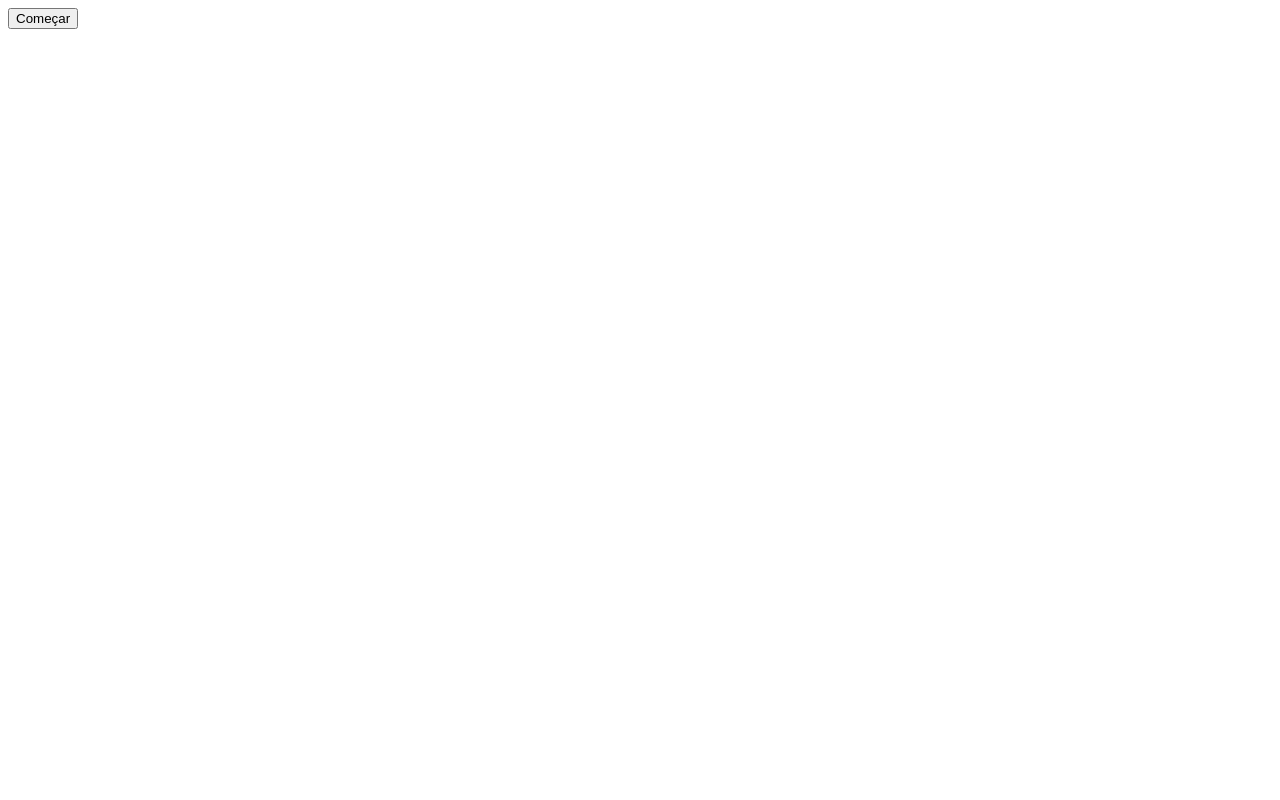
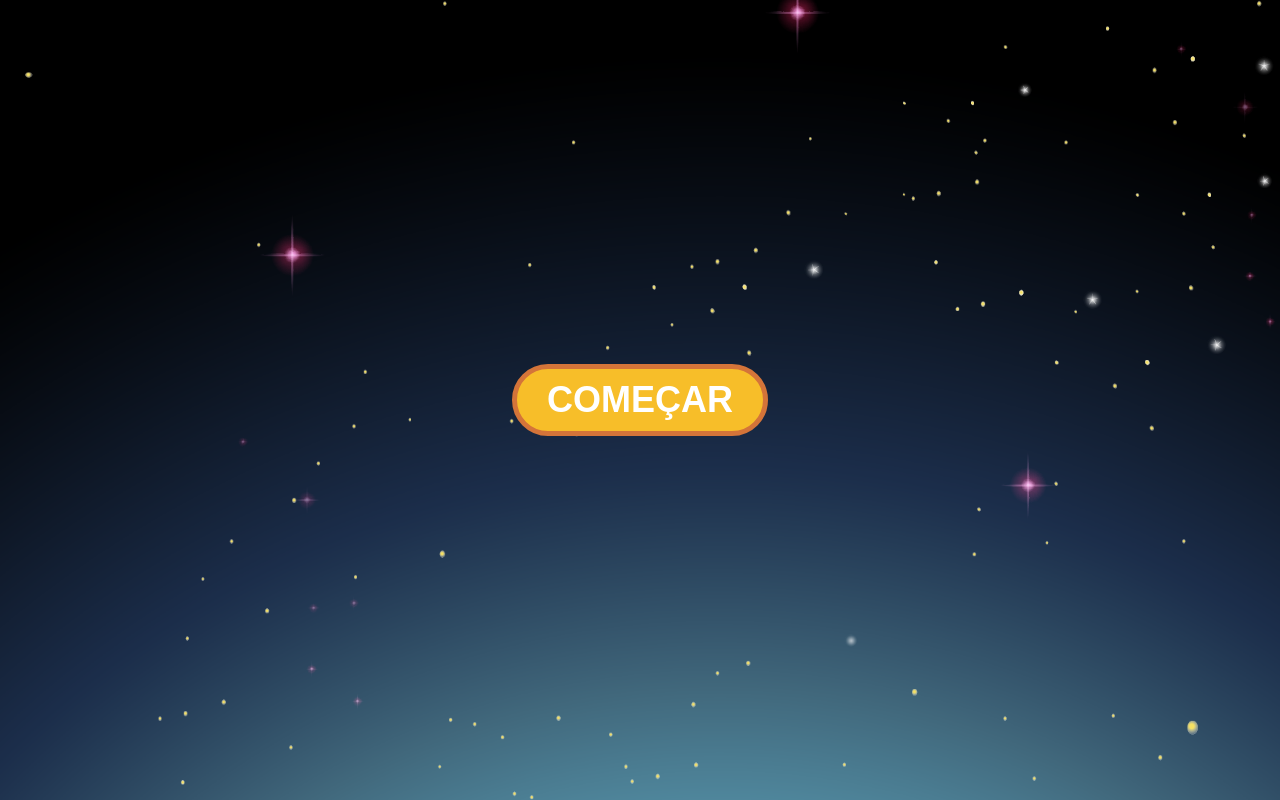
Before and after one commit to guimalonso/hackathon-rocketseat, a React (Create React App) app: page / in a window 1280 px wide. Built offline with nearby package versions, Linux system fonts and the light colour scheme.

Commit message:
Create start page style

```diff
--- a/src/App.js
+++ b/src/App.js
@@ -1,9 +1,13 @@
 import React from 'react';
 import Routes from './routes';
+import GlobalStyle from './global';
 
 
 function App() {
-  return <Routes />;
+  return <>
+    <GlobalStyle />
+    <Routes />
+  </>;
 }
 
 export default App;
--- /dev/null
+++ b/src/global.js
@@ -0,0 +1,11 @@
+import { createGlobalStyle } from 'styled-components';
+
+export default createGlobalStyle`
+  html, body, #root {
+    height: 100%;
+  }
+
+  body {
+    margin: 0px;
+  }
+`;
--- a/src/pages/StartPage/index.js
+++ b/src/pages/StartPage/index.js
@@ -1,11 +1,11 @@
 import React from 'react';
 
-// import { Container } from './styles';
+import { Container } from './styles';
 
 export default function StartPage({ history }) {
   return (
-    <div>
+    <Container>
       <button onClick={() => history.push('/quiz')}>Começar</button>
-    </div>
+    </Container>
   );
 }
--- a/src/pages/StartPage/styles.js
+++ b/src/pages/StartPage/styles.js
@@ -0,0 +1,27 @@
+import styled from 'styled-components';
+
+export const Container = styled.div`
+  background-image: url('bg.png');
+  background-size: cover;
+  height: 100%;
+
+  display: flex;
+  align-items: center;
+  justify-content: center;
+
+  button {
+    background-color: #F7BE29;
+    border: 5px solid #D47439;
+    border-radius: 100px;
+    padding: 10px 30px;
+    color: white;
+    cursor: pointer;
+    font-size: 36px;
+    text-transform: uppercase;
+    font-weight: bold;
+
+    &:hover {
+      background-color: #CC961B;
+    }
+  }
+`;
```
Also changed, not shown: public/bg.png (added).
